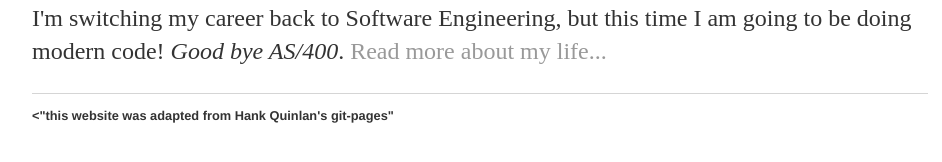
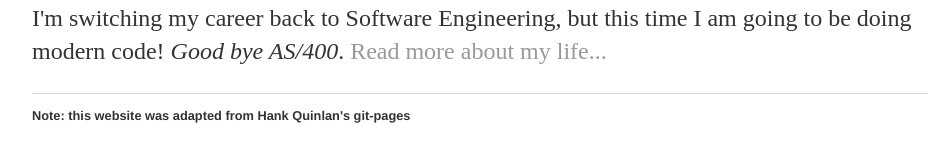
Before and after one commit to caroleatierney/Before-GA-Repository, a Jekyll site: the page built from index.html, in a window 1280 px wide. Shown: the part 200-362 px from the top of the page, without its empty margins (160-1102 px from the left). Built offline with Jekyll 4.4.1, drawn with Linux system fonts in a browser that asks for light colours; nearby versions of some CDN libraries.

Commit message:
Update default.html
fix footer

```diff
--- a/_layouts/default.html
+++ b/_layouts/default.html
@@ -26,7 +26,7 @@
 
   <footer>
    <ul>
-     <li><"this website was adapted from Hank Quinlan's git-pages"</a></li>
+     <li>Note: this website was adapted from Hank Quinlan's git-pages</a></li>
    </ul>
   </footer>
   </body>
```
